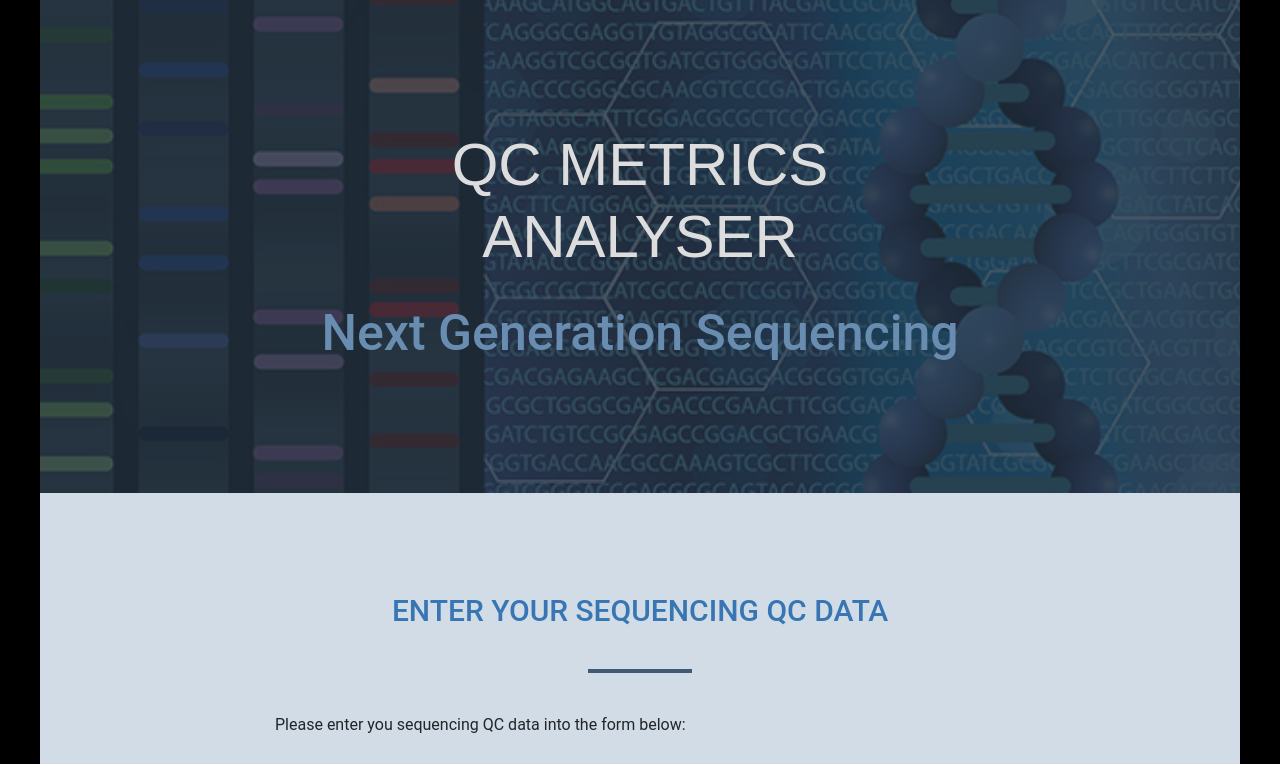
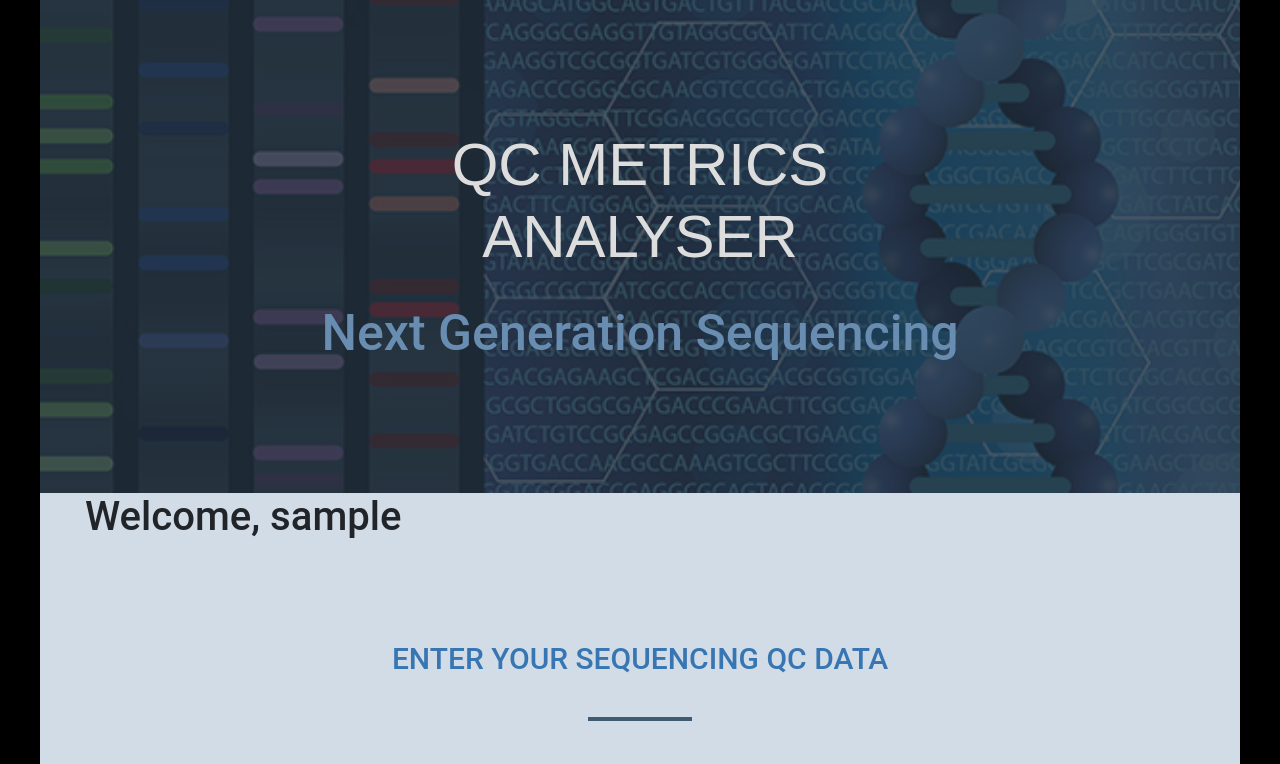
Before and after one commit to TAHJones/qc-metrics-analyser, a Flask app: a page that uses templates/user.html in a window 1280 px wide. Shown: the part 81-845 px from the top of the page. Run offline with Flask 2, Linux system fonts and the light colour scheme; some libraries are stand-ins or nearby versions.

Commit message:
added 'welcome user' page title

```diff
--- a/templates/user.html
+++ b/templates/user.html
@@ -2,6 +2,8 @@
 
     <!--ENTER-SEQUENCING-QC-DATA-->
     <section class="container">
+        <h1>Welcome, {{ username }}</h1>
+
         <h3>Enter Your Sequencing QC Data</h3>
         <hr>
 
```
